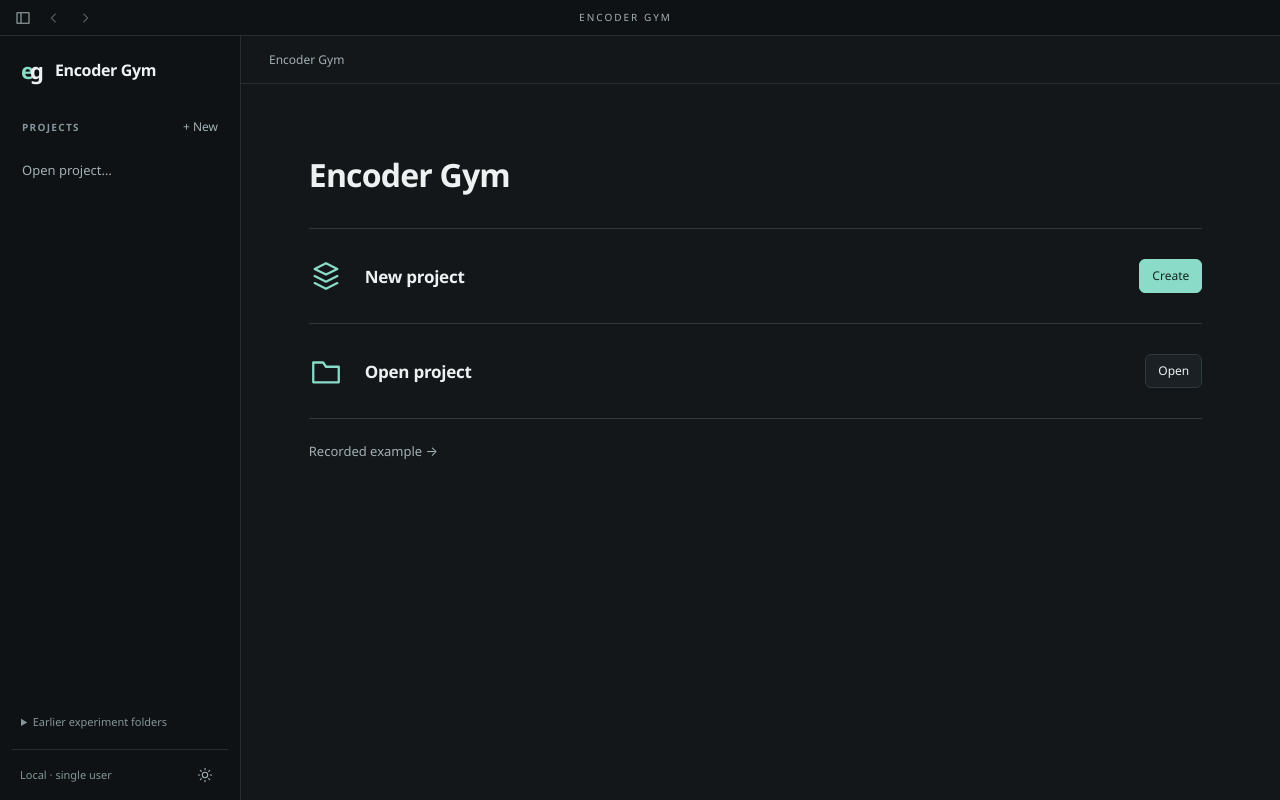
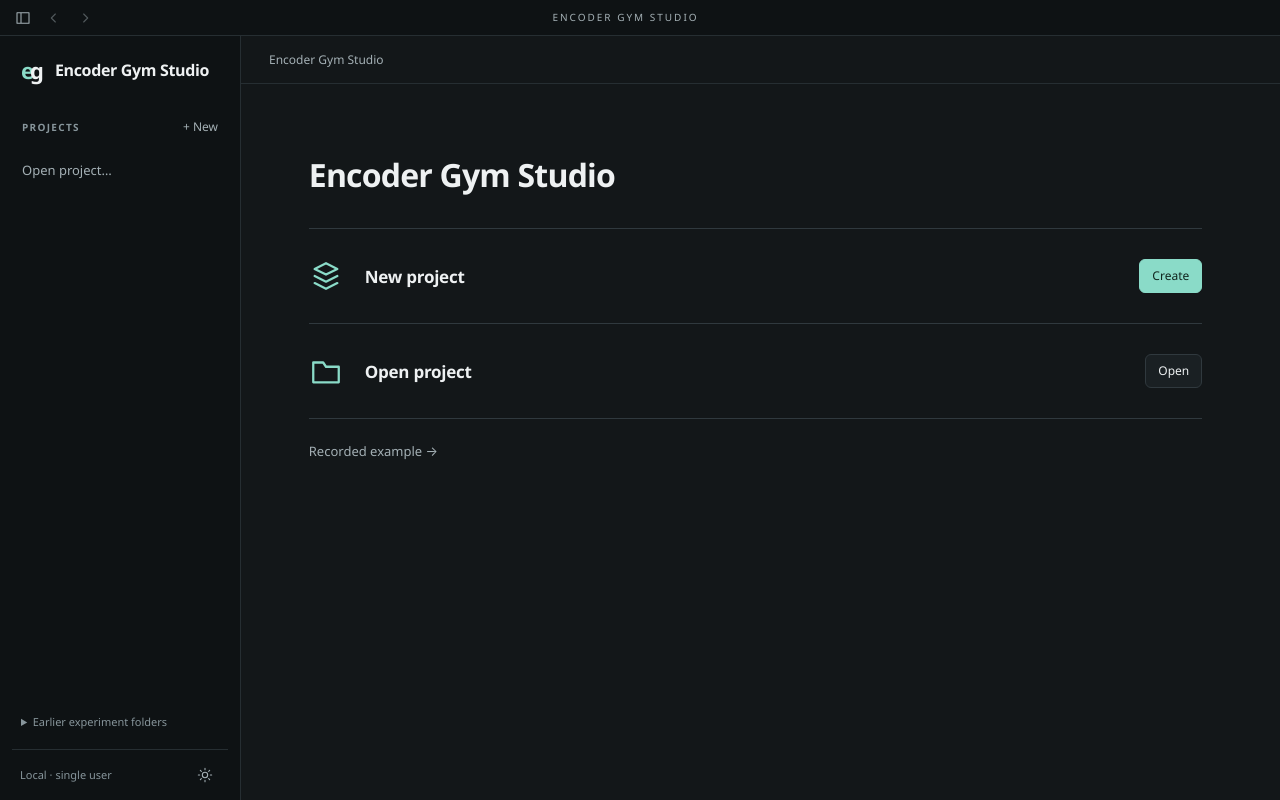
Before and after one commit to yafitzdev/encoder-gym, a website with bundled scripts: page ui/src/renderer/index.html in a window 1280 px wide. Built offline with nearby package versions, Linux system fonts and the light colour scheme.

Commit message:
update README.md

```diff
--- a/ui/package.json
+++ b/ui/package.json
@@ -3,7 +3,7 @@
   "version": "0.1.0",
   "license": "Apache-2.0",
   "private": true,
-  "description": "Encoder Gym local encoder and candidate comparison workspace.",
+  "description": "Encoder Gym Studio, the local encoder and candidate comparison workspace.",
   "type": "module",
   "main": "dist/bootstrap.cjs",
   "engines": {
--- a/ui/src/renderer/app.ts
+++ b/ui/src/renderer/app.ts
@@ -173,7 +173,7 @@ export function mount(): void {
   }
   function help(key?: string): void {
     const dialog = element("help-dialog") as HTMLDialogElement, info = key ? metricInfo(key) : undefined;
-    dialog.replaceChildren(h("div", { class: "dialog-heading" }, h("h2", { id: "help-title" }, info ? info.label : "Reading Encoder Gym"), button("Close", () => dialog.close(), "ghost small", "close")),
+    dialog.replaceChildren(h("div", { class: "dialog-heading" }, h("h2", { id: "help-title" }, info ? info.label : "Reading Encoder Gym Studio"), button("Close", () => dialog.close(), "ghost small", "close")),
       info ? h("div", { class: "guide-content" }, tag(info.short), h("p", {}, info.description), h("p", {}, "Changes use this candidate's matching baseline. Passing also depends on the requirements recorded in its evaluation contract.")) :
         h("div", { class: "guide-content" }, ...[
           ["Project folder", "One encoder's workspace. Select a folder in the sidebar to see its baseline, candidates, and runs. Other projects remain separate."],
@@ -557,8 +557,8 @@ export function mount(): void {
     const title = !project ? "Projects" : current.page === "model" ? (data ? findModel(data, current.id ?? "")?.name : undefined) ?? "Model" : current.page === "candidate" ? candidate ? candidateName(candidate) : "Candidate not found" :
       current.page === "run" ? projectRun && data ? inputRunName(data, projectRun, view.inputRuns, view.setup) : run ? runName(run) : "Run not found" : current.page === "dataset" ? view.datasets?.find(current.id)?.entry.dataset.name ?? "Dataset" :
       pages.find(p => p[0] === current.page)?.[1] ?? (current.page === "baseline" ? "Baseline" : current.page === "optimization" ? current.tab === "setup" ? "Optimize" : view.optimization.run ? "Run" : "New run" : "Compare models");
-    element("breadcrumb").textContent = project ? project.name + " / " + title : "Encoder Gym";
-    document.title = title + " · Encoder Gym";
+    element("breadcrumb").textContent = project ? project.name + " / " + title : "Encoder Gym Studio";
+    document.title = title + " · Encoder Gym Studio";
     element("source-state").replaceChildren(...(project ? [button(loading ? "Reading…" : opened?.content.state === "error" ? "Evidence unavailable" : data?.managed ? "Managed workspace" : data?.source === "recorded" ? "Recorded example" : data ? "Legacy journals" : "No records yet", () => navigate({ page: "project" }), "source-button"),
       ...(data ? [h("span", {}, dateLabel(data.capturedAt))] : [])] : []));
     const reload = element("reload-evidence") as HTMLButtonElement; reload.hidden = !project; reload.disabled = loading || collectionBusy;
--- a/ui/src/renderer/index.html
+++ b/ui/src/renderer/index.html
@@ -4,8 +4,8 @@
     <meta charset="utf-8">
     <meta name="viewport" content="width=device-width, initial-scale=1">
     <meta http-equiv="Content-Security-Policy" content="default-src 'self'; script-src 'self'; style-src 'self'; img-src 'self' data:; connect-src 'none'; object-src 'none'; base-uri 'none'; frame-src 'none'">
-    <meta name="description" content="Encoder Gym — compare your baseline encoder and every candidate.">
-    <title>Encoder Gym</title>
+    <meta name="description" content="Encoder Gym Studio — compare your baseline encoder and every candidate.">
+    <title>Encoder Gym Studio</title>
     <link rel="stylesheet" href="styles.css">
   </head>
   <body>
@@ -16,7 +16,7 @@
         <button id="navigate-back" class="icon-button" type="button" aria-label="Go back"><svg viewBox="0 0 24 24" aria-hidden="true"><path d="m14 6-6 6 6 6"/></svg></button>
         <button id="navigate-forward" class="icon-button" type="button" aria-label="Go forward"><svg viewBox="0 0 24 24" aria-hidden="true"><path d="m10 6 6 6-6 6"/></svg></button>
       </div>
-      <span class="titlebar-label">ENCODER GYM</span>
+      <span class="titlebar-label">ENCODER GYM STUDIO</span>
       <div class="window-controls">
         <button type="button" data-window-action="minimize" aria-label="Minimize"><svg viewBox="0 0 20 20" aria-hidden="true"><path d="M5 10h10"/></svg></button>
         <button type="button" data-window-action="maximize" aria-label="Maximize"><svg viewBox="0 0 20 20" aria-hidden="true"><path d="M5 5h10v10H5z"/></svg></button>
@@ -25,7 +25,7 @@
     </header>
     <div class="app-shell" id="app-shell">
       <aside class="sidebar" aria-label="Workspace navigation">
-        <div class="brand"><span class="brand-mark" aria-hidden="true">e<span>g</span></span><strong>Encoder Gym</strong></div>
+        <div class="brand"><span class="brand-mark" aria-hidden="true">e<span>g</span></span><strong>Encoder Gym Studio</strong></div>
         <div class="project-collection-heading"><span class="nav-label">PROJECTS</span><button id="add-project" class="icon-button" type="button" aria-label="New project">+ New</button></div>
         <button id="open-project" class="nav-item open-project-action" type="button">Open project…</button>
         <nav id="project-nav" aria-label="Project folders"></nav>
@@ -36,7 +36,7 @@
       </aside>
       <div id="sidebar-resizer" role="separator" aria-label="Resize sidebar" aria-orientation="vertical" tabindex="0"></div>
       <div class="workspace">
-        <header class="workspace-header"><span id="breadcrumb">Encoder Gym</span><div class="source-controls"><div id="source-state"></div><button id="reload-evidence" class="icon-button" type="button" aria-label="Reload project evidence"><svg viewBox="0 0 24 24" aria-hidden="true"><path d="M20 7v5h-5M4 17v-5h5M6 7a7 7 0 0 1 12 0l2 5M4 12l2 5a7 7 0 0 0 12 0"/></svg></button></div></header>
+        <header class="workspace-header"><span id="breadcrumb">Encoder Gym Studio</span><div class="source-controls"><div id="source-state"></div><button id="reload-evidence" class="icon-button" type="button" aria-label="Reload project evidence"><svg viewBox="0 0 24 24" aria-hidden="true"><path d="M20 7v5h-5M4 17v-5h5M6 7a7 7 0 0 1 12 0l2 5M4 12l2 5a7 7 0 0 0 12 0"/></svg></button></div></header>
         <main id="page" tabindex="-1" aria-label="Workspace content"></main>
       </div>
     </div>
--- a/ui/src/renderer/preview-bridge.ts
+++ b/ui/src/renderer/preview-bridge.ts
@@ -5,7 +5,7 @@ import { example, readExample } from "../evidence/examples.js";
 /** Browser preview is explicitly limited to the recorded example, never local files. */
 export function previewBridge(): EncoderGymBridge {
   let collection: ProjectCollection = { version: 1, selectedId: null, projects: [] };
-  const unavailable = async (): Promise<never> => { throw new Error("Open the Encoder Gym desktop app to manage local project folders."); };
+  const unavailable = async (): Promise<never> => { throw new Error("Open Encoder Gym Studio to manage local project folders."); };
   return {
     optimizationSetups: unavailable, previewOptimizationSetup: unavailable, saveOptimizationSetup: unavailable,
     optimizationLaunches: unavailable, previewOptimizationLaunch: unavailable, authorizeOptimizationLaunch: unavailable,
--- a/ui/src/renderer/project-pages.ts
+++ b/ui/src/renderer/project-pages.ts
@@ -6,7 +6,7 @@ import { h, type Child } from "./dom.js";
 
 export function renderWelcome(actions: ProjectActions): HTMLElement {
   return h("div", { class: "page-content welcome-page" },
-    pageHeader("Encoder Gym"),
+    pageHeader("Encoder Gym Studio"),
     h("div", { class: "welcome-action" }, icon("models"), h("h2", {}, "New project"), button("Create", actions.create, "primary")),
     h("div", { class: "welcome-action" }, icon("project"), h("h2", {}, "Open project"), button("Open", actions.openManaged, "secondary")),
     h("button", { type: "button", id: "open-recorded-example", class: "inline-link welcome-example", onClick: actions.openExample }, "Recorded example →"),
```
Also changed, not shown: docs/ARCHITECTURE.md (+1 -1 lines), CHANGELOG.md, README.md, docs/assets/studio/report.png (added), docs/assets/studio/setup.png (added), docs/assets/studio/status.png (added), ui/README.md.
